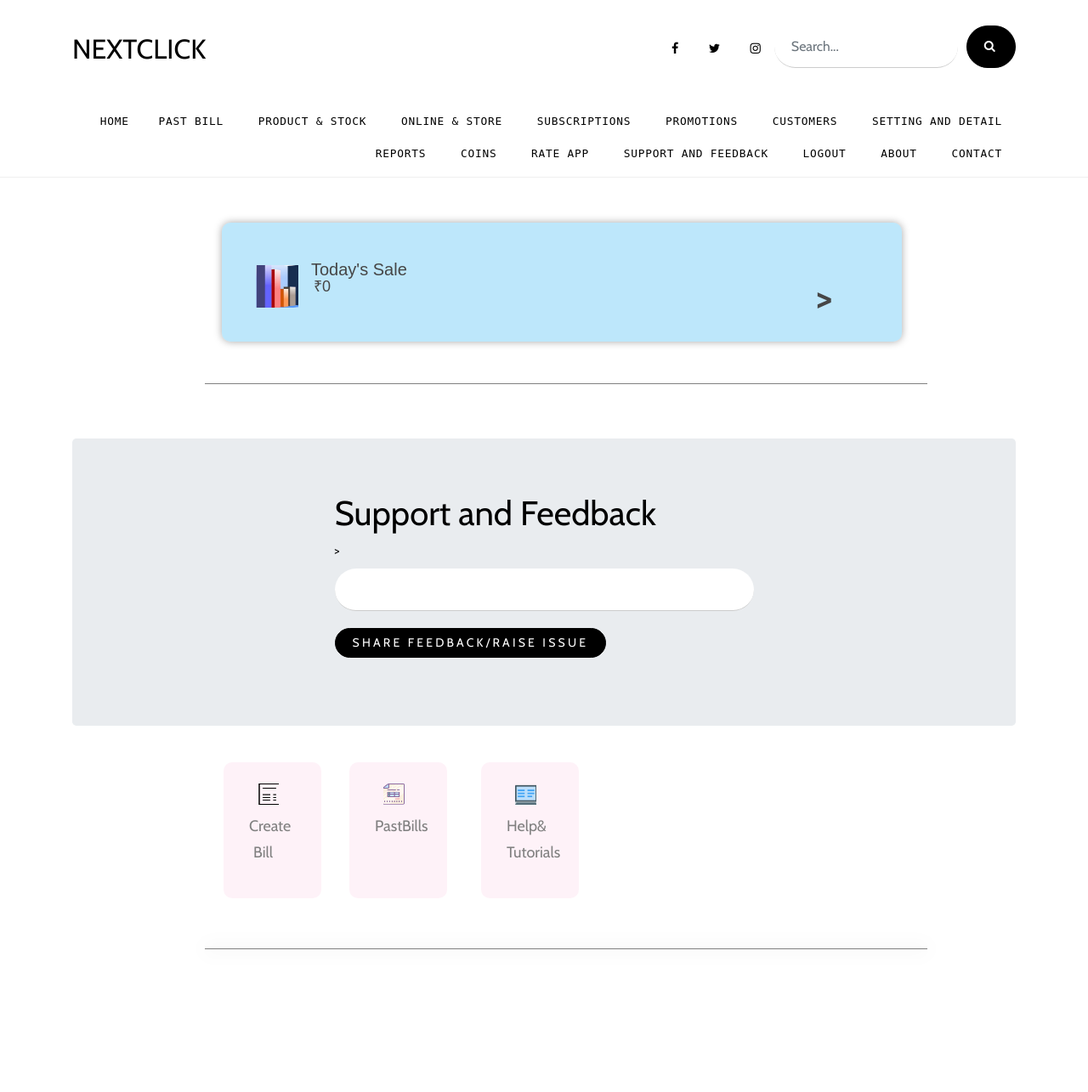
After one commit to Ishwar786Ambare/codingunda, a Django app: page /support_and_feedback/ in a window 1280 px wide. The commit adds this page. Shown: the top 1285 px of the page at 85% size. Run offline with Django 3.2, Linux system fonts and the light colour scheme; some libraries are stand-ins or nearby versions; some web fonts are replaced.

Commit message:
adding support_and_feedback.html

```diff
--- a/codingunda/blog/views.py
+++ b/codingunda/blog/views.py
@@ -105,3 +105,7 @@ def product_settings(request):
 
 def product_and_stock(request):
     return render(request, 'product_and_stock.html',)
+
+
+def support_and_feedback(request):
+    return render(request, 'support_and_feedback.html',)
--- a/codingunda/codingunda/urls.py
+++ b/codingunda/codingunda/urls.py
@@ -17,7 +17,7 @@ from django.contrib import admin
 from django.urls import path, include
 from django.conf import settings
 from django.conf.urls.static import static
-from blog.views import index, about, post, contact, search, view_all,product_settings,product_and_stock
+from blog.views import index, about, post, contact, search, view_all,product_settings,product_and_stock,support_and_feedback
 
 urlpatterns = [
     path('admin/', admin.site.urls),
@@ -31,6 +31,10 @@ urlpatterns = [
 
 
 
+
+
+    path('support_and_feedback/', support_and_feedback, name='support_and_feedback'),
+
     path('product_and_stock/', product_and_stock, name='product_and_stock'),
 
     path('product_settings/', product_settings, name='product_settings'),
--- a/codingunda/templates/base.html
+++ b/codingunda/templates/base.html
@@ -103,7 +103,7 @@
                                 <li><a href="{% url 'contact' %}" class="nav-link text-left">Reports</a></li>
                                 <li><a href="{% url 'contact' %}" class="nav-link text-left">Coins</a></li>
                                 <li><a href="{% url 'contact' %}" class="nav-link text-left">Rate App</a></li>
-                                <li><a href="{% url 'contact' %}" class="nav-link text-left">Support and feadback</a></li>
+                                <li><a href="{% url 'support_and_feedback' %}" class="nav-link text-left">Support and feedback</a></li>
                                 <li><a href="{% url 'contact' %}" class="nav-link text-left">Logout</a></li>
                                 <li><a href="{% url 'about' %}" class="nav-link text-left">About</a></li>
                                 <li><a href="{% url 'contact' %}" class="nav-link text-left">Contact</a></li>
--- /dev/null
+++ b/codingunda/templates/support_and_feedback.html
@@ -0,0 +1,24 @@
+{% extends 'base.html' %}
+{% block body %}
+
+    <style>
+    label{color: black}
+    {#button{text-align: center}#}
+    {#button{margin-left: 200px;padding-left: 100px}#}
+
+    </style>
+
+    <div class="container">
+    <div class="jumbotron">
+        <div class="offset-3 col-6">
+            <form>
+                <div class="form-group">
+                    <label for="inputlg"><h1>Support and Feedback</h1>></label>
+                    <input style="margin-bottom: 20px" class="form-control input-lg" id="inputlg" type="text">
+                    <button class="btn btn-success" type="submit">Share Feedback/Raise issue</button>
+                </div>
+            </form>
+        </div>
+    </div>
+    </div>
+{% endblock %}
```
Also changed, not shown: codingunda/templates/product_and_stock.html (+4 -4 lines).
